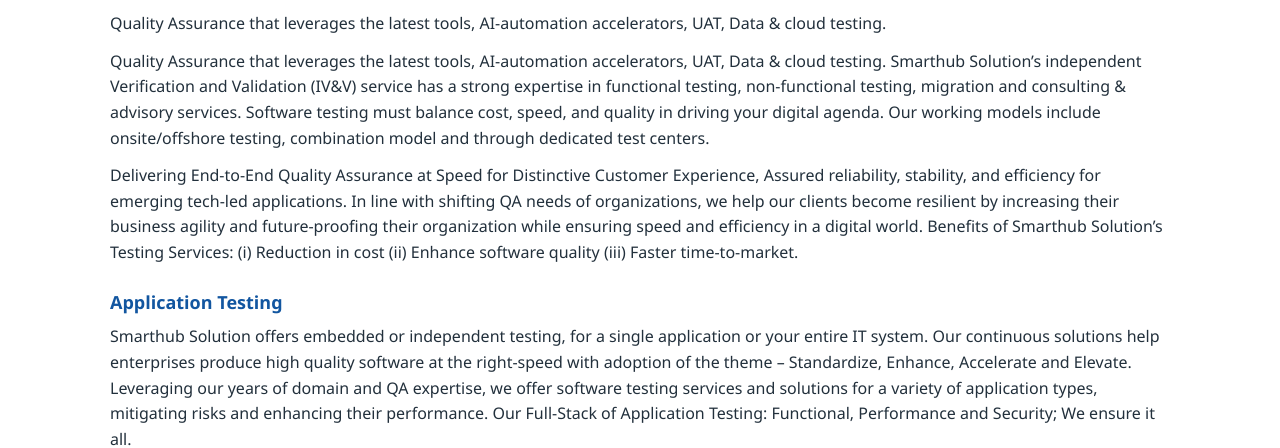
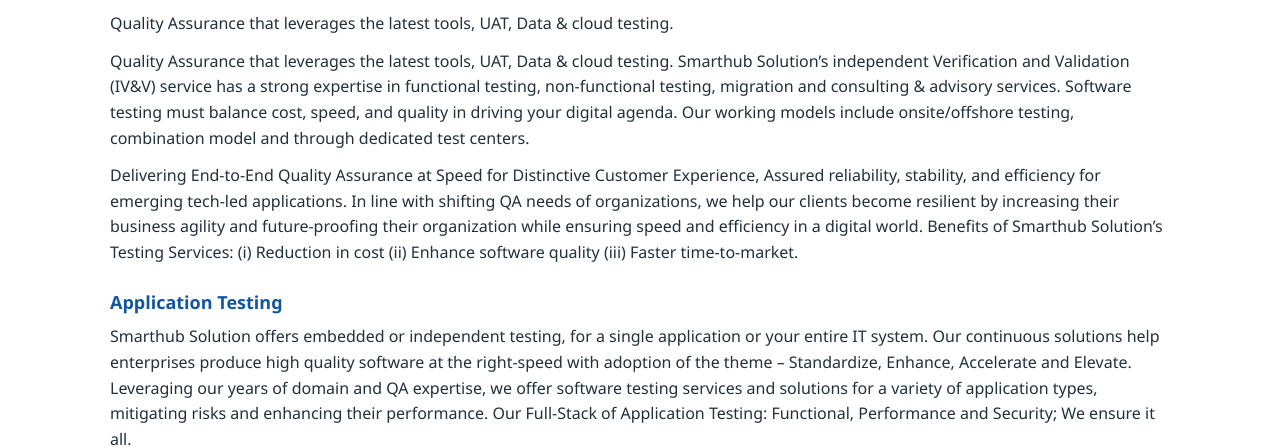
Before and after one commit to aynka2000/smarthub-solution, a plain HTML site: page quality-assurance-engineering/index.html in a window 1280 px wide. Shown: the part 359-807 px from the top of the page. Drawn offline with Linux system fonts and the light colour scheme.

Commit message:
Update quality-assurance-engineering/index.html

```diff
--- a/quality-assurance-engineering/index.html
+++ b/quality-assurance-engineering/index.html
@@ -29,8 +29,8 @@
 <div class="page-banner" style="background-image:url(/assets/theme/all.jpg)"><div class="wrap"><p class="banner-title">Quality Assurance &amp; Engineering</p></div></div>
 <main class="wrap content">
 <h1>Quality Assurance &amp; Engineering</h1>
-<p>Quality Assurance that leverages the latest tools, AI-automation accelerators, UAT, Data &amp; cloud testing.</p>
-<p>Quality Assurance that leverages the latest tools, AI-automation accelerators, UAT, Data &amp; cloud testing. Smarthub Solution’s independent Verification and Validation (IV&amp;V) service has a strong expertise in functional testing, non-functional testing, migration and consulting &amp; advisory services. Software testing must balance cost, speed, and quality in driving your digital agenda. Our working models include onsite/offshore testing, combination model and through dedicated test centers.</p>
+<p>Quality Assurance that leverages the latest tools, UAT, Data &amp; cloud testing.</p>
+<p>Quality Assurance that leverages the latest tools, UAT, Data &amp; cloud testing. Smarthub Solution’s independent Verification and Validation (IV&amp;V) service has a strong expertise in functional testing, non-functional testing, migration and consulting &amp; advisory services. Software testing must balance cost, speed, and quality in driving your digital agenda. Our working models include onsite/offshore testing, combination model and through dedicated test centers.</p>
 <p>Delivering End-to-End Quality Assurance at Speed for Distinctive Customer Experience, Assured reliability, stability, and efficiency for emerging tech-led applications. In line with shifting QA needs of organizations, we help our clients become resilient by increasing their business agility and future-proofing their organization while ensuring speed and efficiency in a digital world. Benefits of Smarthub Solution’s Testing Services: (i) Reduction in cost (ii) Enhance software quality (iii) Faster time-to-market.</p>
 <h3>Application Testing</h3>
 <p>Smarthub Solution offers embedded or independent testing, for a single application or your entire IT system. Our continuous solutions help enterprises produce high quality software at the right-speed with adoption of the theme – Standardize, Enhance, Accelerate and Elevate. Leveraging our years of domain and QA expertise, we offer software testing services and solutions for a variety of application types, mitigating risks and enhancing their performance. Our Full-Stack of Application Testing: Functional, Performance and Security; We ensure it all.</p>
```
